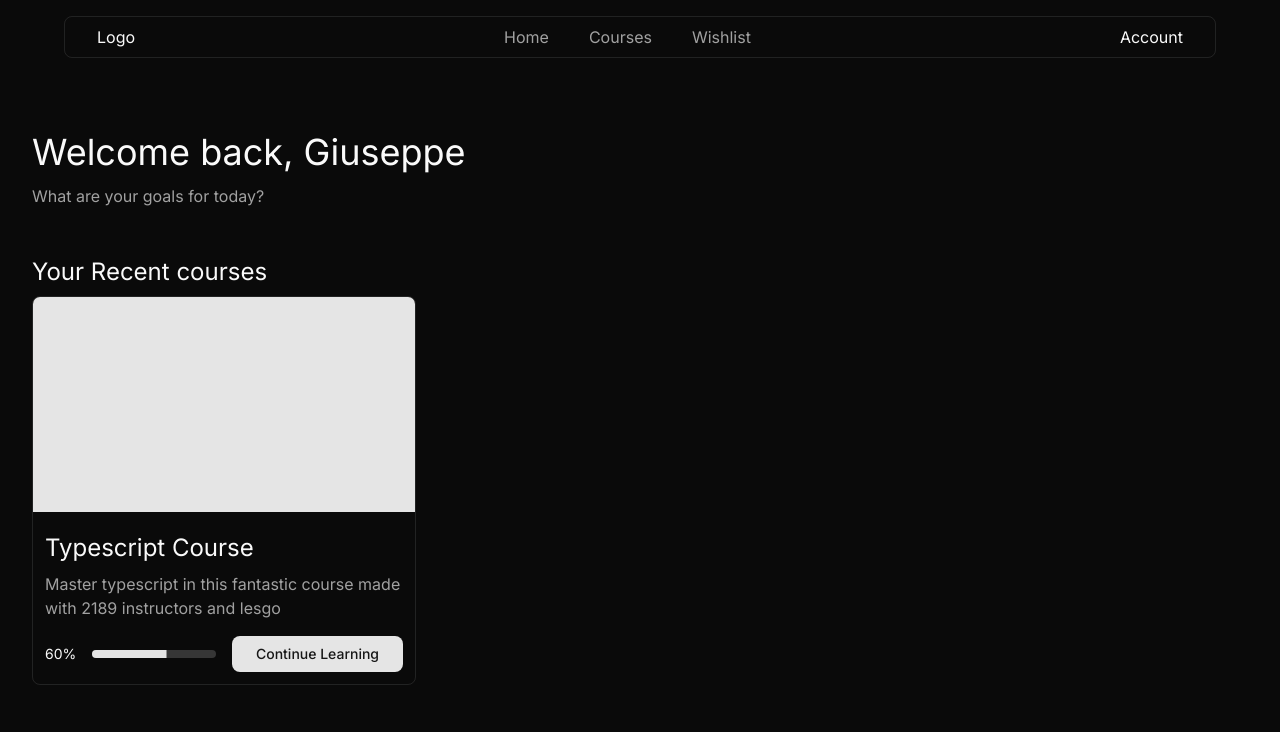
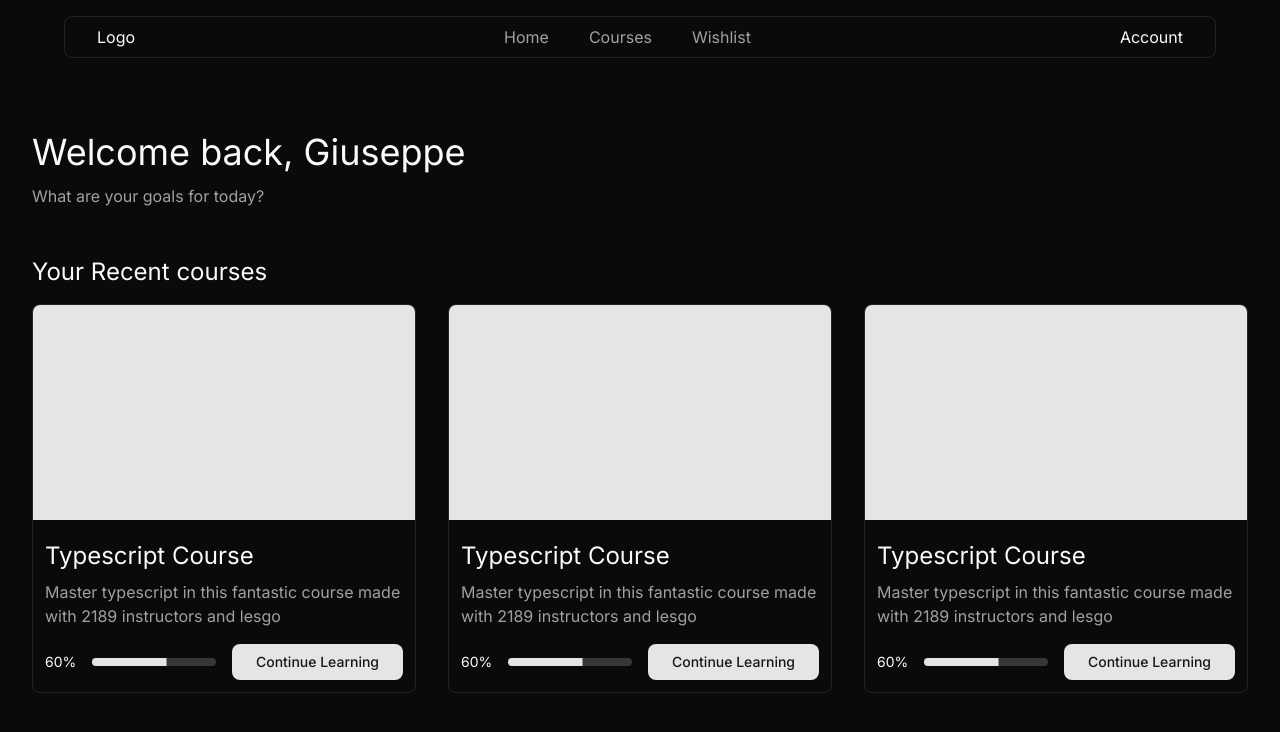
Before and after one commit to crstelli/codinglabs-lms, a Next.js app: page / in a window 1280 px wide. Shown: the top 732 px of the page. Built offline with nearby package versions, Linux system fonts and the light colour scheme.

Commit message:
Built a course cards container.

```diff
--- a/app/page.tsx
+++ b/app/page.tsx
@@ -10,7 +10,11 @@ export default function page() {
       <P>What are your goals for today?</P>
 
       <H2 className="mt-10">Your Recent courses</H2>
-      <CourseCard />
+      <div className="flex justify-between mt-2">
+        <CourseCard />
+        <CourseCard />
+        <CourseCard />
+      </div>
     </>
   );
 }
```
